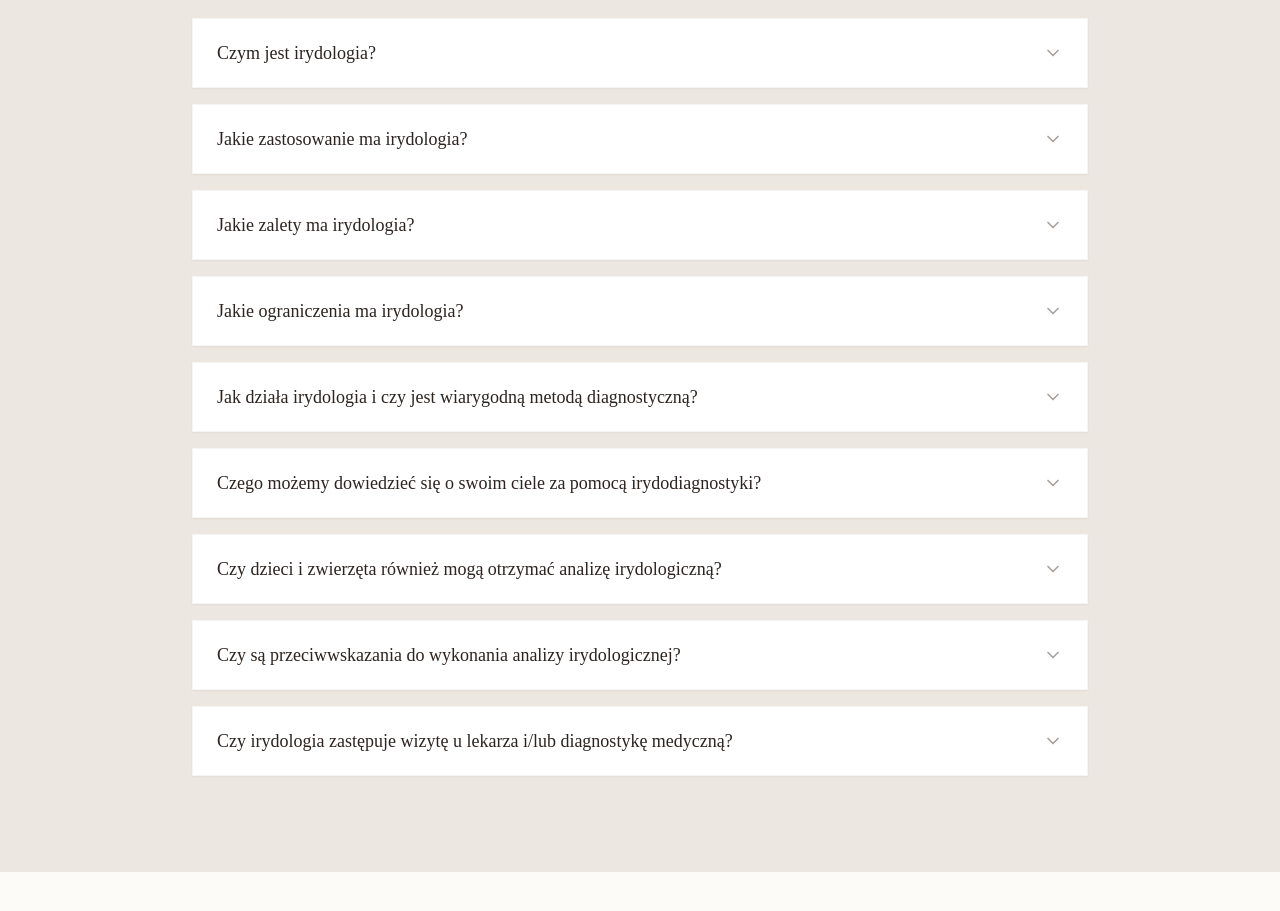
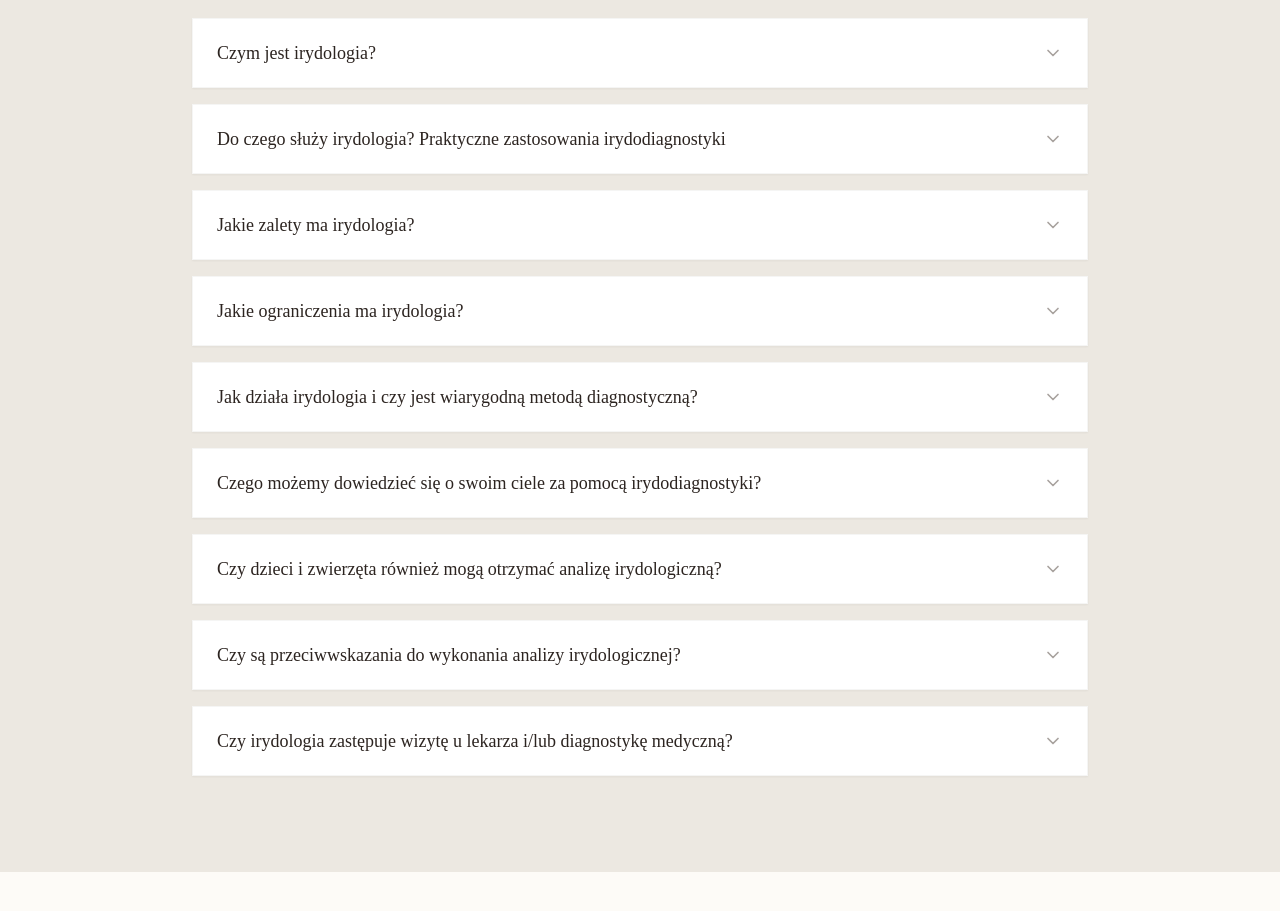
Before and after one commit to Webisko/curandera-irydologia, a React (Vite) app: page / in a window 1280 px wide. Shown: the part 1800-2711 px from the top of the page. Built offline with nearby package versions, Linux system fonts and the light colour scheme; a web font is replaced by a local one.

Commit message:
Update FAQ question about irydologia applications

```diff
--- a/components/FAQ.tsx
+++ b/components/FAQ.tsx
@@ -19,7 +19,7 @@ const faqData: FaqItem[] = [
     )
   },
   {
-    question: "Jakie zastosowanie ma irydologia?",
+    question: "Do czego służy irydologia? Praktyczne zastosowania irydodiagnostyki",
     answer: "Może stanowić uzupełnienie standardowej diagnostyki medycznej. Często analiza irydologiczna pokazuje chorobę (słabość narządu/jakaś zmiana/niepokojący znak) na bardzo wczesnych etapach rozwoju (zanim pojawią się objawy), dzięki czemu można zareagować bardzo szybko i wprowadzić odpowiednie działania profilaktyczne, zanim choroba rozwinie się. Niestety diagnostyka medyczna ma pewne wady i zdarza się, że choroby wykrywane są zbyt późno. Współpraca medycyny konwencjonalnej z irydologią pozwoliłaby wypełnić tę lukę i pomóc wykrywać choroby szybciej i całkowicie bezboleśnie. Coraz więcej specjalistów medycyny konwencjonalnej interesuje się irydologią, ze względu na jej wysoki poziom skuteczności. Irydologia może być również wykorzystywana w psychologii (określa m.in. stopień radzenia sobie ze stresem, skłonność do pewnych reakcji układu nerwowego np. skłonność do nerwic czy depresji, a nawet jest w stanie wskazać na pewne cechy osobowości np. temperament)."
   },
   {
```
